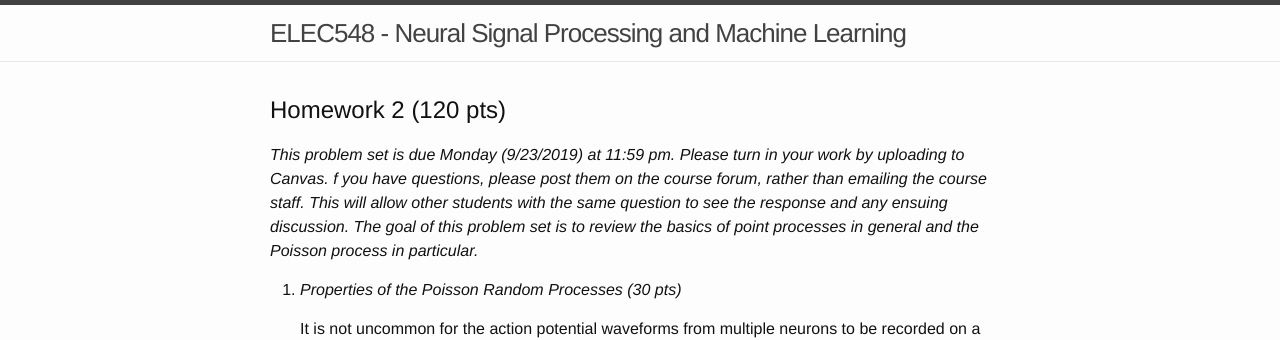
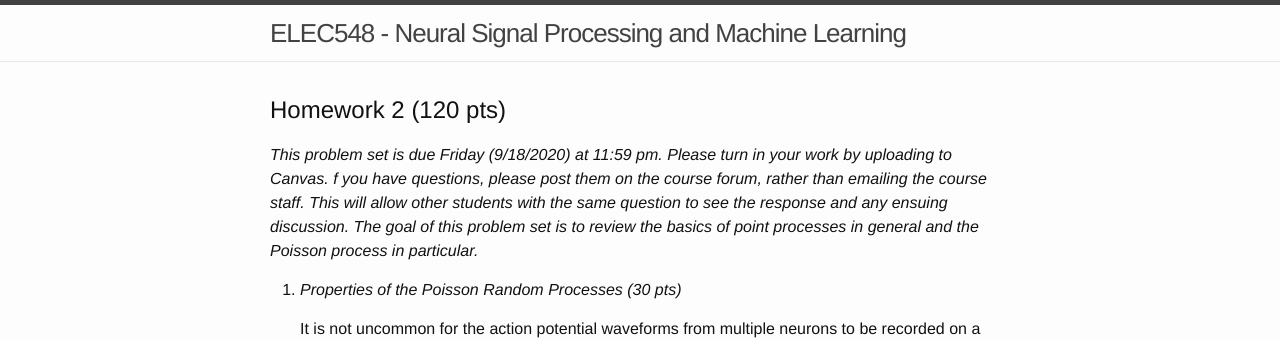
Before and after one commit to elec548/elec548.github.io, a Jekyll site: the page built from Assignments/hw2.md, in a window 1280 px wide and 900 px high. Shown: the top 340 px of the window. Built offline with Jekyll 4.4.1, drawn with Linux system fonts in a browser that asks for light colours; formulas are drawn with MathJax 3.

Commit message:
Updated hw2 and main page.

```diff
--- a/Assignments/hw2.md
+++ b/Assignments/hw2.md
@@ -5,11 +5,12 @@ title: Homework 2
 
 ## Homework 2 (120 pts)
 
-_This problem set is due Monday (9/23/2019) at 11:59 pm. Please turn in your work by uploading to
-Canvas. f you have questions, please post them on the course forum, rather than
-emailing the course staff. This will allow other students with the same question to see the
-response and any ensuing discussion. The goal of this problem set is to review the basics of
-point processes in general and the Poisson process in particular._
+_This problem set is due Friday (9/18/2020) at 11:59 pm. Please turn in your
+work by uploading to Canvas. f you have questions, please post them on the
+course forum, rather than emailing the course staff. This will allow other
+students with the same question to see the response and any ensuing discussion.
+The goal of this problem set is to review the basics of point processes in
+general and the Poisson process in particular._
 
 
 1. _Properties of the Poisson Random Processes (30 pts)_
```
Also changed, not shown: index.md (+2 -2 lines).
